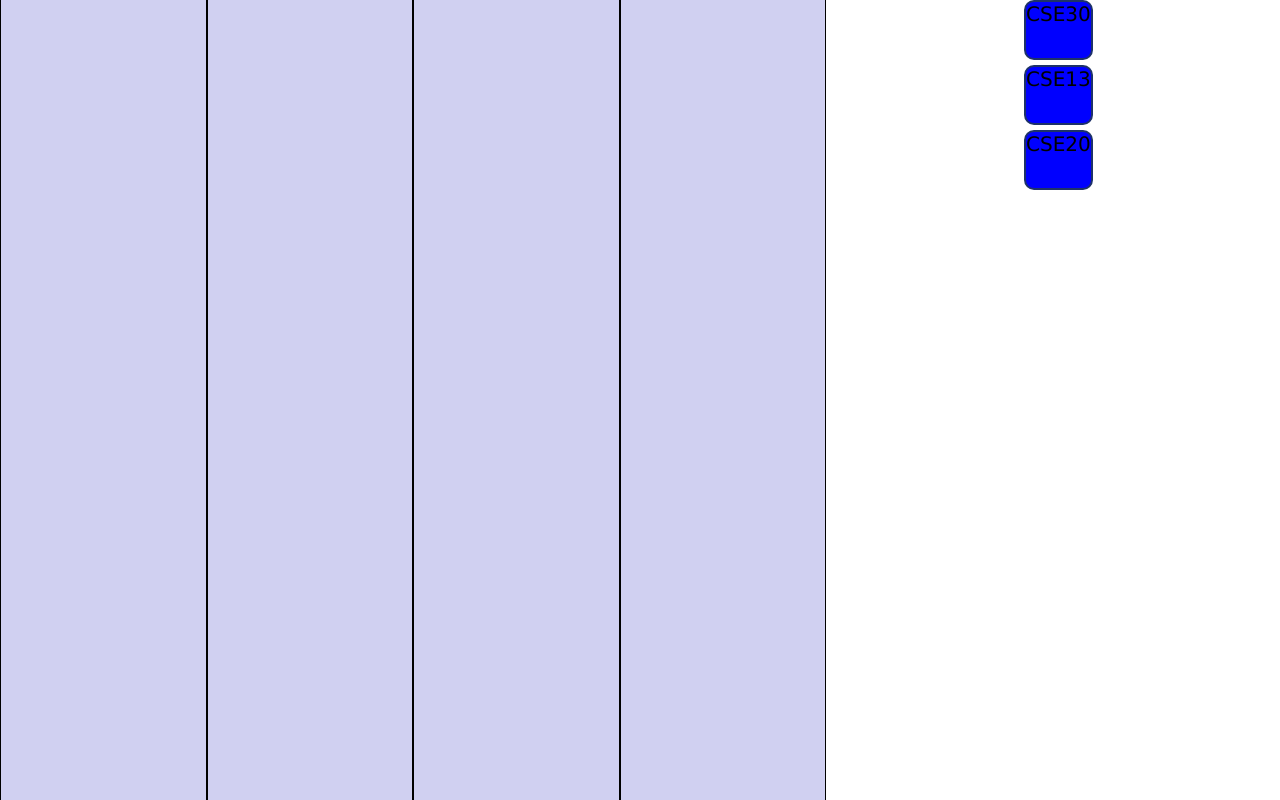
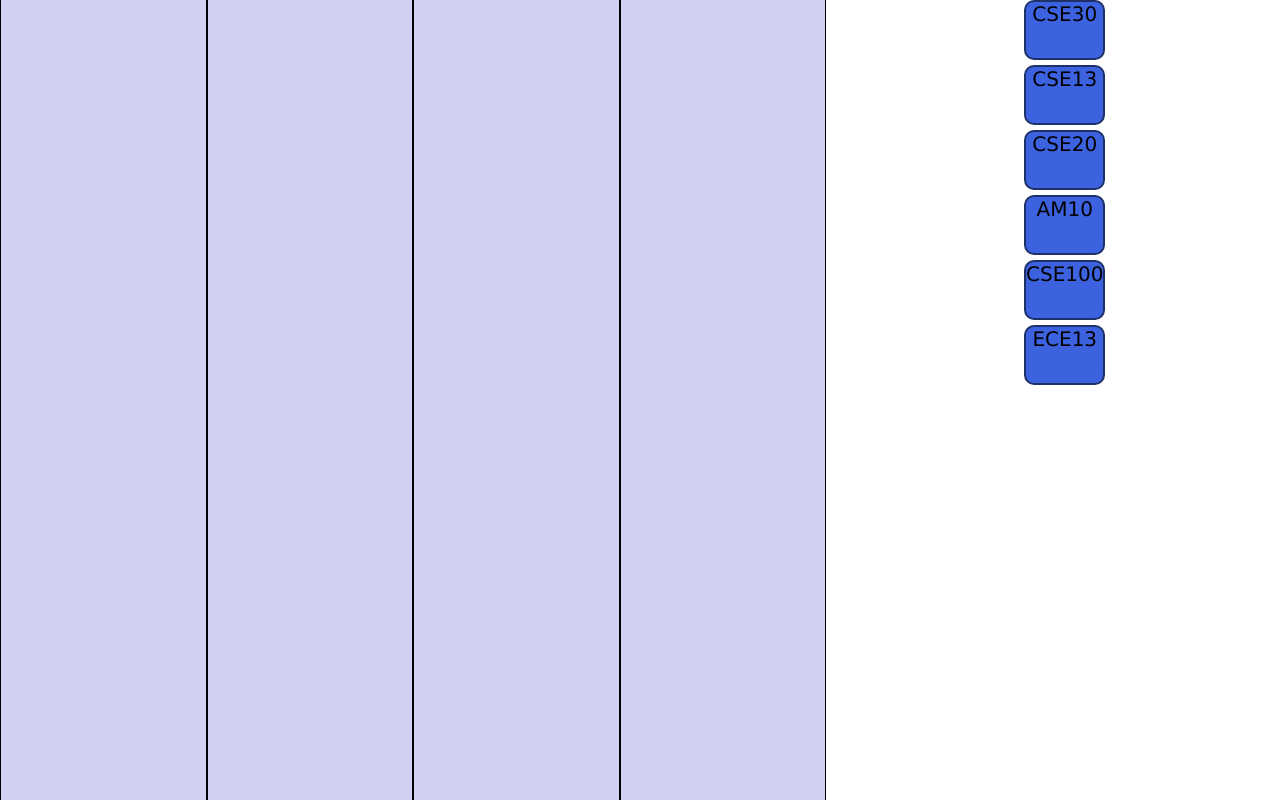
Before and after one commit to inkyant/acm-hacks, a React (Create React App) app: page / in a window 1280 px wide. Shown: the top 800 px of the page. Built offline with nearby package versions, Linux system fonts and the light colour scheme; the HTML template or start-up script is replaced by a standard one.

Commit message:
classes remove themselves

```diff
--- a/src/App.js
+++ b/src/App.js
@@ -17,6 +17,18 @@ export const classList = [
   {
     id: 2,
     title: "CSE20"
+  },
+  {
+    id: 3,
+    title: "AM10"
+  },
+  {
+    id: 4,
+    title: "CSE100"
+  },
+  {
+    id: 5,
+    title: "ECE13"
   },
 ]
 
--- a/src/DragDrop.js
+++ b/src/DragDrop.js
@@ -8,13 +8,12 @@ export default function DragDrop() {
     return (
         <>
         <div style={{width: "80%", height: "100%", display: "flex"}}>
-            <Quarter>
-            </Quarter>
+            <Quarter />
             <Quarter />
             <Quarter />
             <Quarter />
         </div>
-        <CardBank cards={classList} />
+        <CardBank startCards={classList} />
         </>
     );
 }
--- a/src/components/card.js
+++ b/src/components/card.js
@@ -2,21 +2,26 @@
 import './card.css';
 import {useDrag} from 'react-dnd';
 
-export default function Card({title, text, id}) {
+export default function Card({title, text, id, removeCard}) {
 
     // set up dragging functionality
     // isDragging is a bool if the component is being dragged
     // drag is a ref that we give to the object so that the library knows which object we want to be draggable
     const [{isDragging}, drag] = useDrag(() => ({
         type: "class", // each draggable needs a "type", but we only have one type of draggable
-        item: { id: id },
+         // we want the place we drag to get these things:
+        item: {
+            id: id,
+            remove: () => removeCard(),
+        },
         collect: (monitor) => ({
-            isDragging: !!monitor.isDragging(), // we want to have "isDragging" come out, so we get it from monitor
+            // we want to have "isDragging", so we get it from monitor
+            isDragging: !!monitor.isDragging(),
         }),
     }))
 
     return (
-        <div className="card" ref={drag} style={{backgroundColor: isDragging ? 'red' : 'blue'}}>
+        <div className="card" ref={drag} style={{border: isDragging ? '2px solid yellow' : undefined}}>
             <div className="title">{title}</div>
             <p>{text}</p>
         </div>
--- a/src/components/cardBank.js
+++ b/src/components/cardBank.js
@@ -1,10 +1,18 @@
+import { useState } from "react";
 import Card from "./card";
 
-export default function CardBank({cards}) {
+export default function CardBank({startCards}) {
+
+    const [cards, setCards] = useState(startCards)
+
+    const removeCard = id => {
+        setCards(oldCards => { return oldCards.filter(c => c.id != id) })
+    }
+
     return (
         <div>
             {cards.map((card) => {
-                return (<Card title={card.title} id={card.id} />);
+                return (<Card title={card.title} id={card.id} key={card.id} removeCard={() => removeCard(card.id)} />);
             })}
         </div>
     );
--- a/src/components/quarter.js
+++ b/src/components/quarter.js
@@ -19,19 +19,23 @@ export default function Quarter() {
       })
     }));
 
-    const addClass = ({id}) => {
-      console.log(id)
+    const addClass = ({id, remove}) => {
       setClasses((sched) => [...sched, getClassById(id)])
+      remove()
     };
 
     const canAddClass = ({id}) => {
-        return !classes.includes(getClassById(id)) && classes.length < 3
+        return !classes.map((c) => c.id).includes(id) && classes.length < 3
+    }
+
+    const removeCard = id => {
+      setClasses(oldCards => { return oldCards.filter(c => c.id != id) })
     }
 
     return (
         <div className="quarter" ref={drop}>
             {classes.map((card) => {
-                return (<Card title={card.title} id={card.id} />);
+                return (<Card title={card.title} id={card.id} key={card.id} removeCard={() => removeCard(card.id)} />);
             })}
         </div>
     );
```
